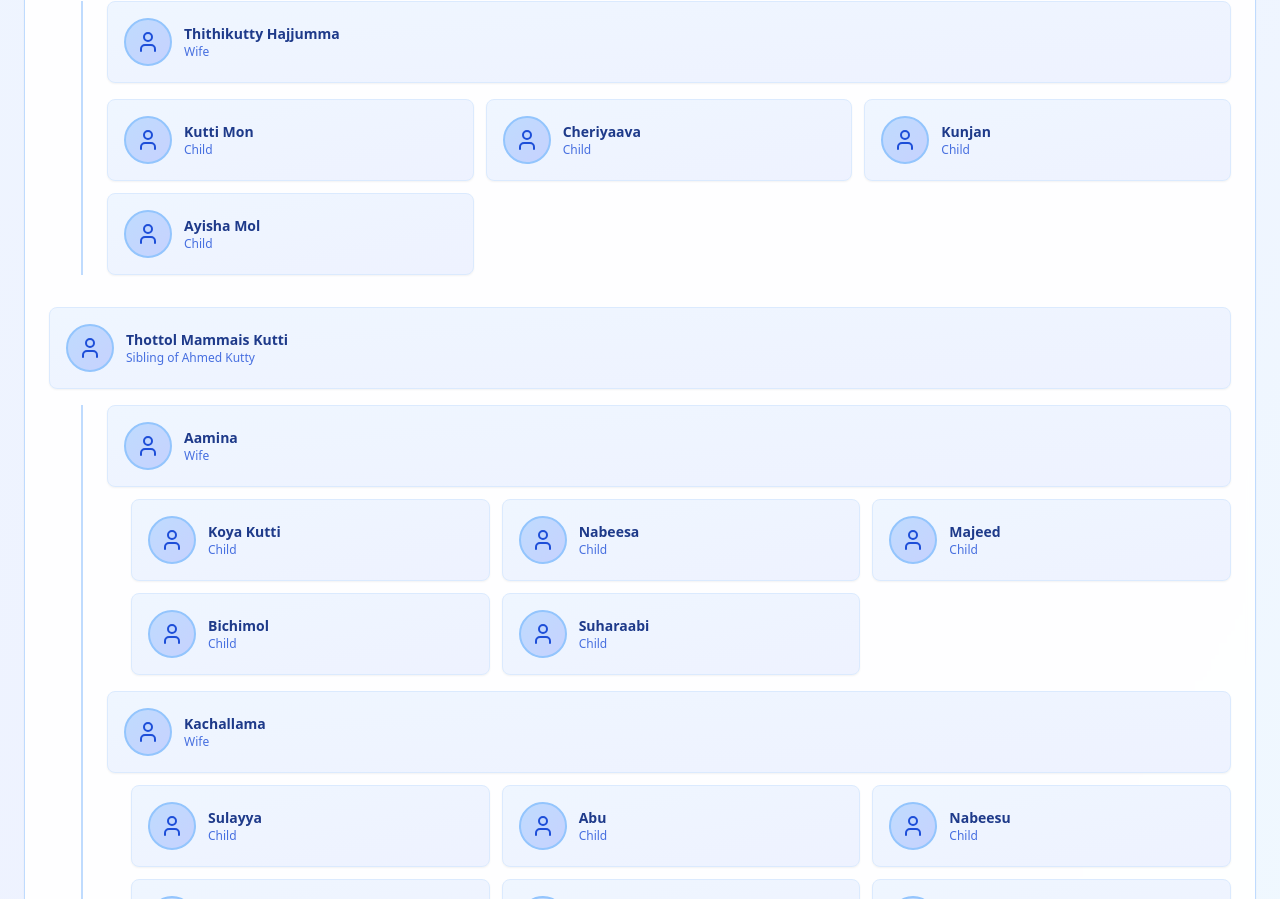
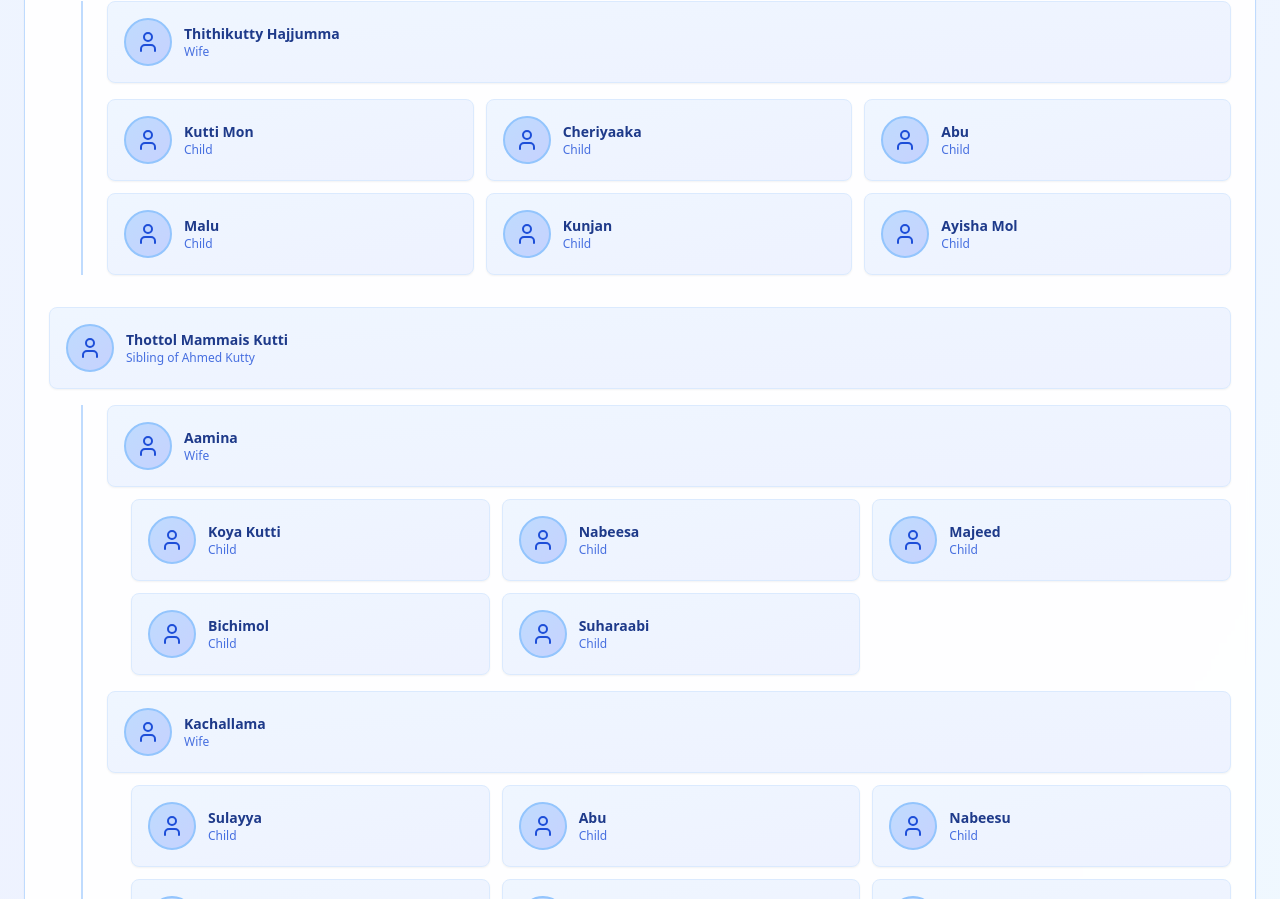
Before and after one commit to niyasiocod/family-tree-explorer-roots, a React (Vite) app: page / in a window 1280 px wide. Shown: the part 840-1739 px from the top of the page. Built offline with nearby package versions, Linux system fonts and the light colour scheme.

Commit message:
Add family member details
Updated family details with new children under Thithikutty Hajjumma.

```diff
--- a/src/pages/Index.tsx
+++ b/src/pages/Index.tsx
@@ -30,7 +30,7 @@ const familyData = {
     {
       "name": "Kiriyaadath Kunjae Mutti Haji",
       "wife": "Thithikutty Hajjumma",
-      "children": ["Kutti Mon", "Cheriyaava", "Kunjan", "Ayisha Mol"],
+      "children": ["Kutti Mon", "Cheriyaaka", "Abu", "Malu", "Kunjan", "Ayisha Mol"],
       "relationship": "Sibling of Ahmed Kutty"
     },
     {
```
